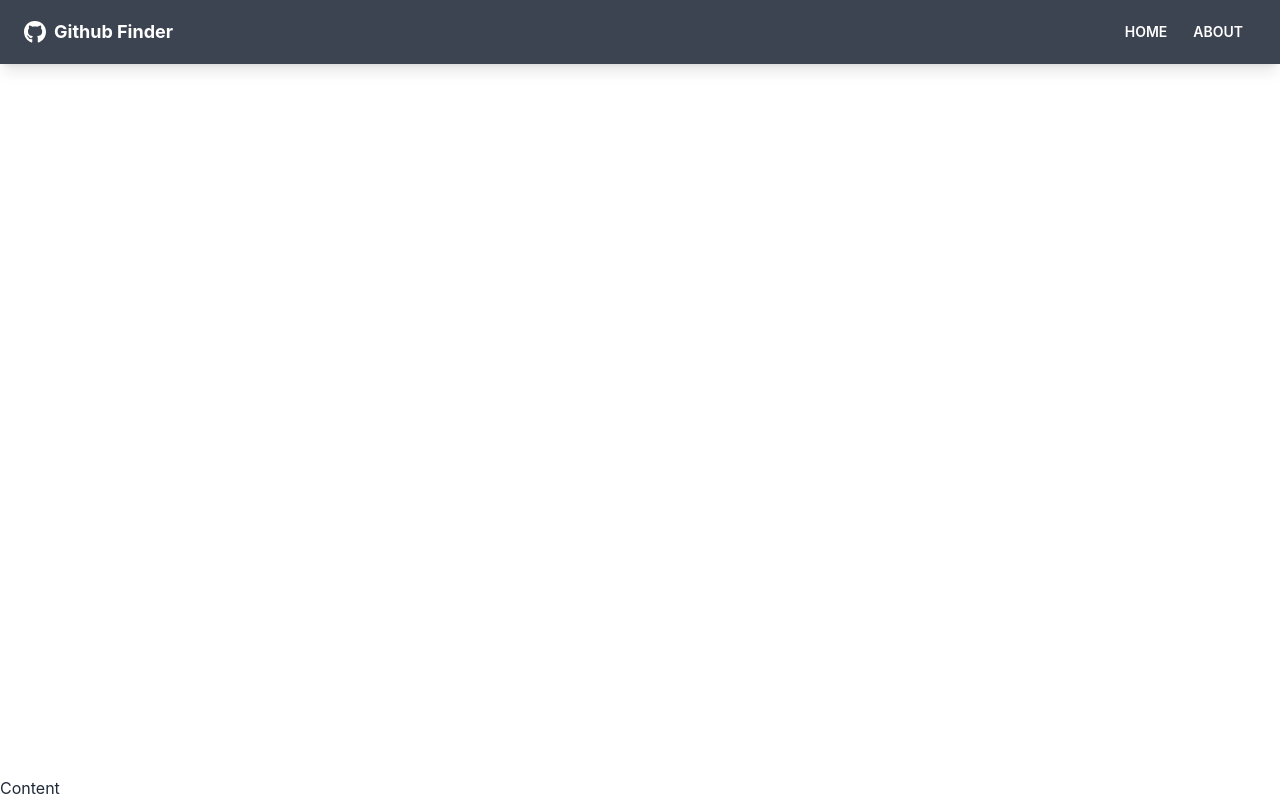
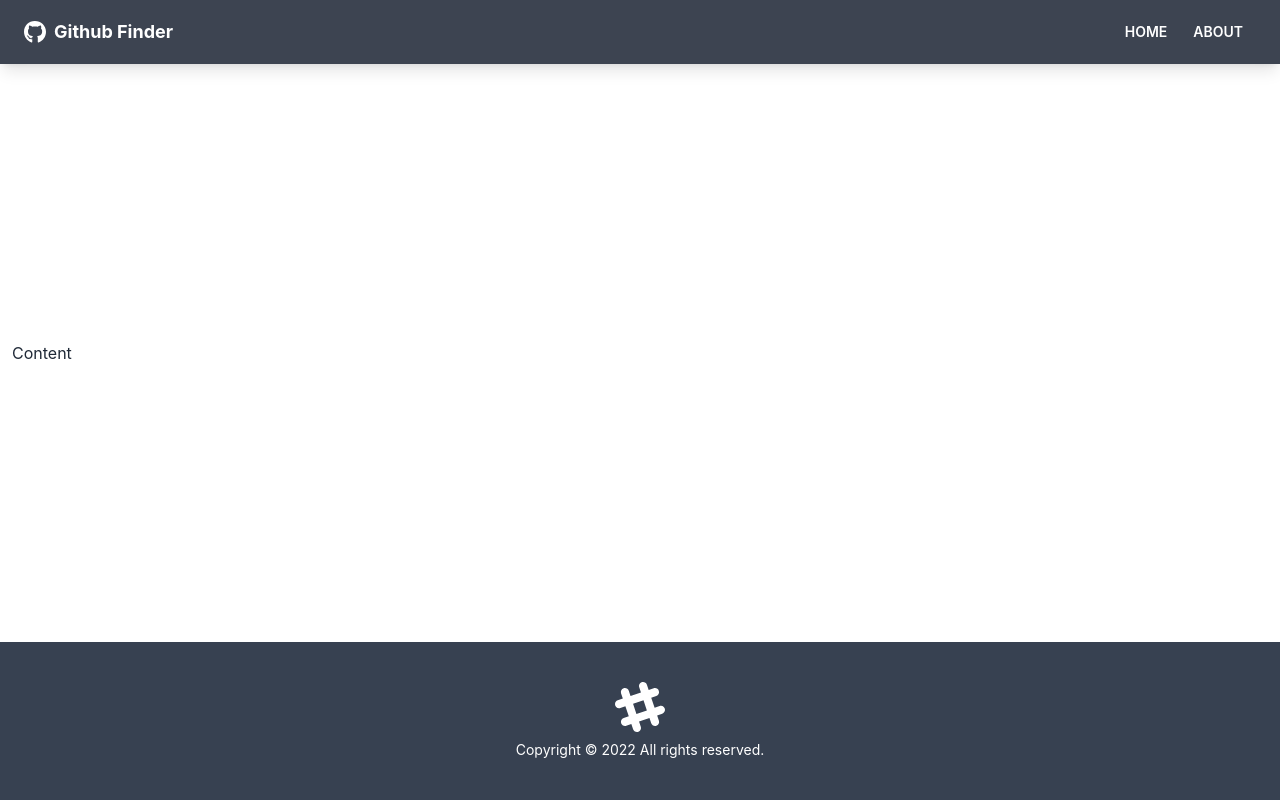
Before and after one commit to davidvekony/github-finder, a React (Create React App) app: page / in a window 1280 px wide. Built offline with nearby package versions, Linux system fonts and the light colour scheme.

Commit message:
add footer component

```diff
--- a/src/App.js
+++ b/src/App.js
@@ -1,12 +1,14 @@
 import { BrowserRouter as Router, Route } from "react-router-dom";
 import Navbar from "./components/layout/Navbar";
+import Footer from "./components/layout/Footer";
 
 function App() {
   return (
     <Router>
       <div className="flex flex-col justify-between h-screen">
         <Navbar />
-        <main>Content</main>
+        <main className="container mx-auto px-3 pb-12">Content</main>
+        <Footer />
       </div>
     </Router>
   );
--- /dev/null
+++ b/src/components/layout/Footer.jsx
@@ -0,0 +1,24 @@
+function Footer() {
+  const footerYear = new Date().getFullYear();
+
+  return (
+    <footer className="footer p-10 bg-gray-700 text-primary-content footer-center">
+      <div>
+        <svg
+          width="50"
+          height="50"
+          viewBox="0 0 24 24"
+          xmlns="http://www.w3.org/2000/svg"
+          fillRule="evenodd"
+          clipRule="evenodd"
+          className="inline-block fill-current"
+        >
+          <path d="M22.672 15.226l-2.432.811.841 2.515c.33 1.019-.209 2.127-1.23 2.456-1.15.325-2.148-.321-2.463-1.226l-.84-2.518-5.013 1.677.84 2.517c.391 1.203-.434 2.542-1.831 2.542-.88 0-1.601-.564-1.86-1.314l-.842-2.516-2.431.809c-1.135.328-2.145-.317-2.463-1.229-.329-1.018.211-2.127 1.231-2.456l2.432-.809-1.621-4.823-2.432.808c-1.355.384-2.558-.59-2.558-1.839 0-.817.509-1.582 1.327-1.846l2.433-.809-.842-2.515c-.33-1.02.211-2.129 1.232-2.458 1.02-.329 2.13.209 2.461 1.229l.842 2.515 5.011-1.677-.839-2.517c-.403-1.238.484-2.553 1.843-2.553.819 0 1.585.509 1.85 1.326l.841 2.517 2.431-.81c1.02-.33 2.131.211 2.461 1.229.332 1.018-.21 2.126-1.23 2.456l-2.433.809 1.622 4.823 2.433-.809c1.242-.401 2.557.484 2.557 1.838 0 .819-.51 1.583-1.328 1.847m-8.992-6.428l-5.01 1.675 1.619 4.828 5.011-1.674-1.62-4.829z"></path>
+        </svg>
+        <p>Copyright &copy; {footerYear} All rights reserved.</p>
+      </div>
+    </footer>
+  );
+}
+
+export default Footer;
--- a/src/index.css
+++ b/src/index.css
@@ -1767,6 +1767,43 @@
   content: attr(data-title);
 }
 
+.footer {
+  display: grid;
+  width: 100%;
+  grid-auto-flow: row;
+  place-items: start;
+  row-gap: 2.5rem;
+  -webkit-column-gap: 1rem;
+          column-gap: 1rem;
+  font-size: 0.875rem;
+  line-height: 1.25rem;
+}
+
+.footer > * {
+  display: grid;
+  place-items: start;
+  gap: 0.5rem;
+}
+
+.footer-center {
+  place-items: center;
+  text-align: center;
+}
+
+.footer-center > * {
+  place-items: center;
+}
+
+@media (min-width: 48rem) {
+  .footer {
+    grid-auto-flow: column;
+  }
+
+  .footer-center {
+    grid-auto-flow: row dense;
+  }
+}
+
 .link {
   cursor: pointer;
   -webkit-text-decoration-line: underline;
@@ -2068,6 +2105,10 @@
   margin-bottom: 3rem;
 }
 
+.inline-block {
+  display: inline-block;
+}
+
 .inline {
   display: inline;
 }
@@ -2110,13 +2151,35 @@
   background-color: hsl(var(--n) / var(--tw-bg-opacity));
 }
 
+.bg-gray-700 {
+  --tw-bg-opacity: 1;
+  background-color: rgb(55 65 81 / var(--tw-bg-opacity));
+}
+
+.fill-current {
+  fill: currentColor;
+}
+
+.p-10 {
+  padding: 2.5rem;
+}
+
 .px-2 {
   padding-left: 0.5rem;
   padding-right: 0.5rem;
 }
 
+.px-3 {
+  padding-left: 0.75rem;
+  padding-right: 0.75rem;
+}
+
 .pr-2 {
   padding-right: 0.5rem;
+}
+
+.pb-12 {
+  padding-bottom: 3rem;
 }
 
 .align-middle {
@@ -2145,6 +2208,11 @@
 .text-neutral-content {
   --tw-text-opacity: 1;
   color: hsl(var(--nc) / var(--tw-text-opacity));
+}
+
+.text-primary-content {
+  --tw-text-opacity: 1;
+  color: hsl(var(--pc) / var(--tw-text-opacity));
 }
 
 .shadow {
```
